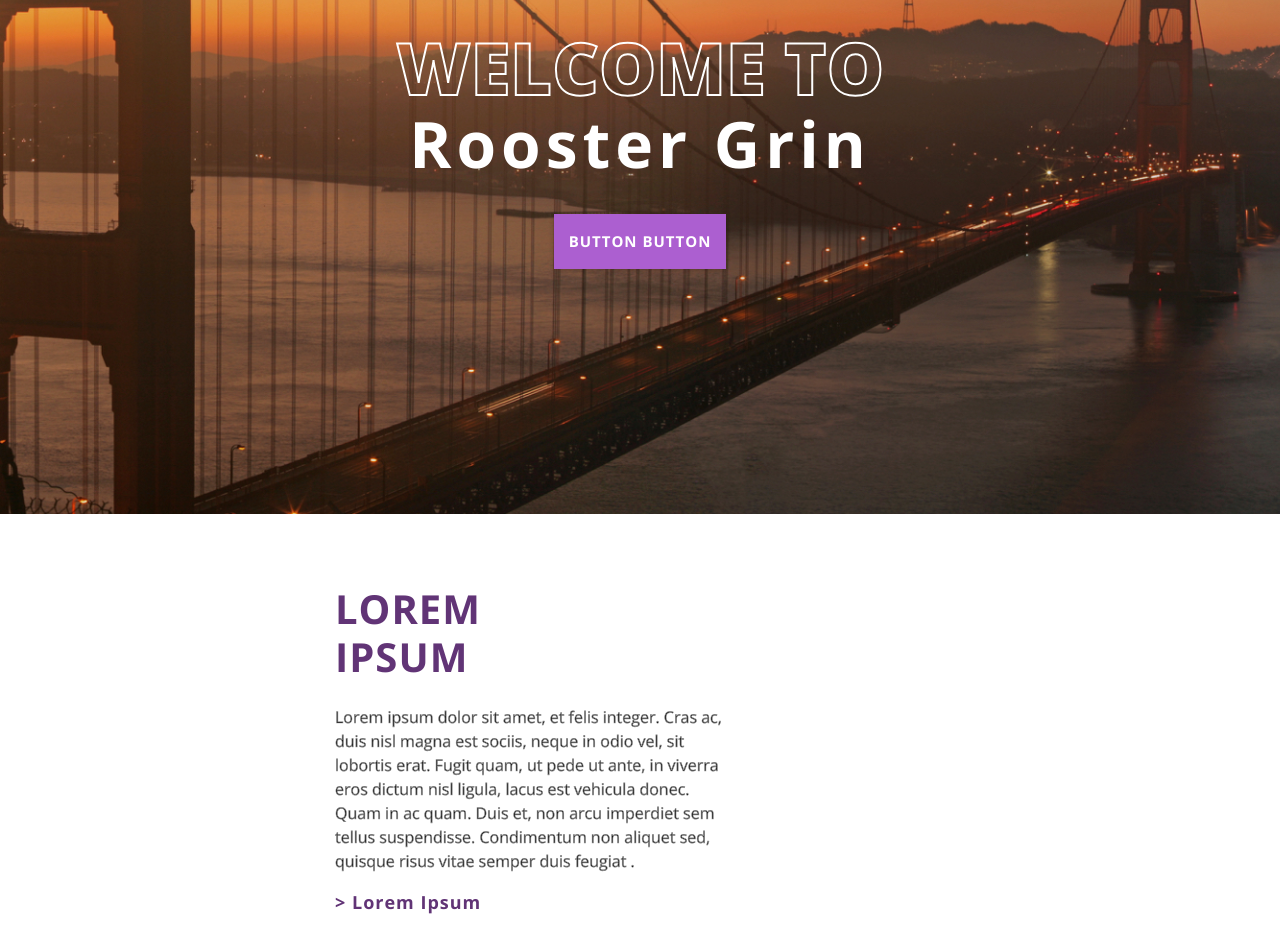
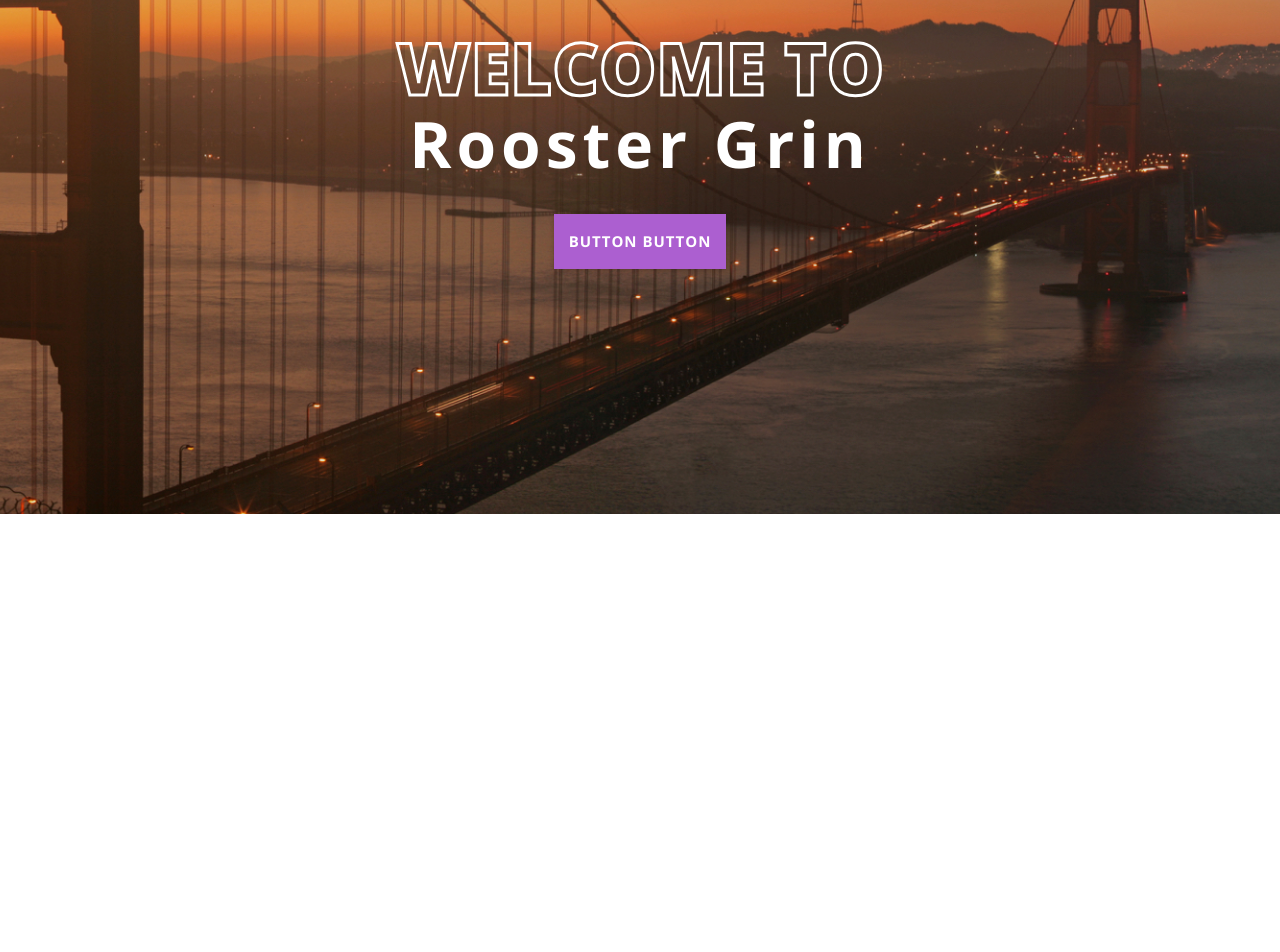
Before and after one commit to ksrawr/rg-frontend-challenge, a React app: page / in a window 1280 px wide. Shown: the part 206-1158 px from the top of the page. After the commit the page ends 800 px from the top, so only its background shows below. Built offline with nearby package versions, Linux system fonts and the light colour scheme.

Commit message:
finishes desktop hero screen

```diff
--- a/src/App.js
+++ b/src/App.js
@@ -9,7 +9,7 @@ class App extends React.Component {
     return(
       <>
         <HeroContainer/>
-        <MissionContainer/>
+        {/* <MissionContainer/> */}
       </>
     );
   }
--- a/src/css/style.css
+++ b/src/css/style.css
@@ -9,6 +9,8 @@
   min-height: 90vh;
   background: url('./../images/hero.jpg');
   background-size: cover;
+  background-repeat: no-repeat;
+  background-position: center;
   display: flex;
   flex-direction: column;
   justify-content: center;
@@ -46,7 +48,7 @@
   font-weight: 800;
   text-align: center;
   /* border: 2px solid #ffffff; */
-  -webkit-text-stroke: 2px #ffffff;
+  -webkit-text-stroke: 3px #ffffff;
 }
 
 .hero__title {
@@ -74,9 +76,12 @@
 .container__mission {
   min-width: 100vw;
   min-height: 60vh;
+}
+
+.row__mission {
   display: flex;
-  flex-direction: column;
-  justify-content: center;
+  flex-direction: row;
+  align-items: center;
 }
 
 .mc__title {
--- a/src/screens/HeroContainer.js
+++ b/src/screens/HeroContainer.js
@@ -9,7 +9,8 @@ import Hero from '../components/Hero/Hero';
 
 const HeroContainer = props => {
   return (
-    <div className="container container--hero">
+    <div>
+      <div className="container-fluid container--hero">
 
         {/* <Logo/> */}
         <div className="row">
@@ -21,6 +22,7 @@ const HeroContainer = props => {
           <Hero/>
         </div>
       </div>
+    </div>
   )
 }
 
--- a/src/scss/custom.scss
+++ b/src/scss/custom.scss
@@ -1,8 +1,3 @@
-.container {
-  margin: 0;
-  padding: 0;
-}
-
 .btn__rg {
   width: 172px;
   height: 55px;
```
Lines whose indentation alone changed are shown as unchanged.
